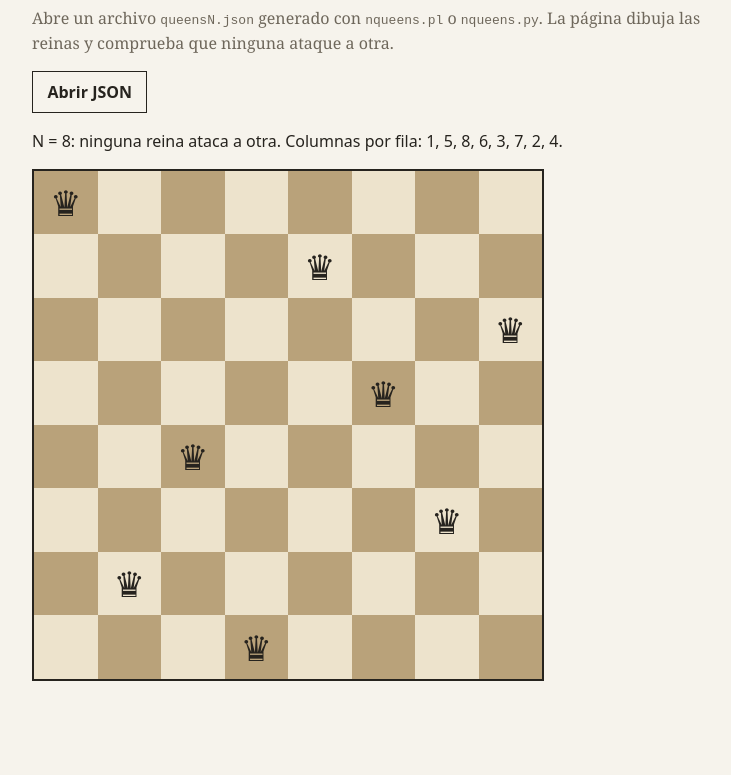
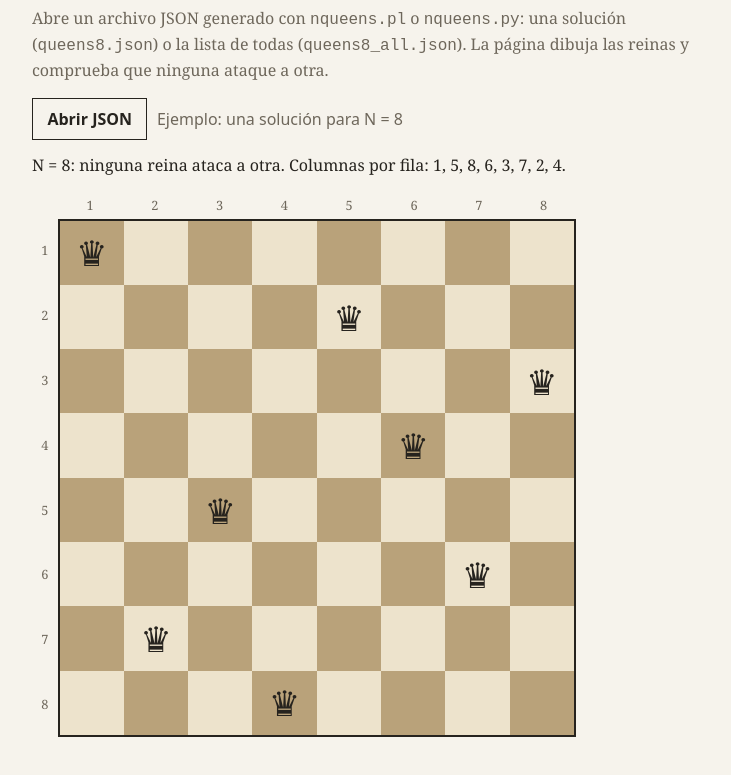
Before and after one commit to ferdiex/csp, a plain HTML site: page nreinas/ver_tablero.html in a window 1280 px wide. Shown: the part 93-868 px from the top of the page, without its empty margins (256-987 px from the left). Before the commit the page ends 822 px from the top, so only its background shows below. Drawn offline with Linux system fonts and the light colour scheme.

Commit message:
Actividad 8: visor con lista de soluciones

```diff
--- a/nreinas/ver_tablero.html
+++ b/nreinas/ver_tablero.html
@@ -5,20 +5,34 @@
 <meta name="viewport" content="width=device-width, initial-scale=1">
 <title>Ver el tablero: N reinas</title>
 <style>
-:root{ --paper:#F6F3EC; --ink:#26231E; --muted:#6E675B; --light:#EDE3CC; --dark:#B9A27A; --queen:#26231E; --bad:#B4432E; color-scheme:light; }
-@media (prefers-color-scheme: dark){ :root:not([data-theme="light"]){ --paper:#1C1A17; --ink:#EEE8DC; --muted:#A99F8C; --light:#5C5444; --dark:#3B352B; --queen:#F6F3EC; --bad:#E9826B; color-scheme:dark; } }
-:root[data-theme="dark"]{ --paper:#1C1A17; --ink:#EEE8DC; --muted:#A99F8C; --light:#5C5444; --dark:#3B352B; --queen:#F6F3EC; --bad:#E9826B; color-scheme:dark; }
+:root{ --paper:#F6F3EC; --ink:#26231E; --muted:#6E675B; --light:#EDE3CC; --dark:#B9A27A; --queen:#26231E; --bad:#B4432E; --ok:#3E6B3A; color-scheme:light; }
+@media (prefers-color-scheme: dark){ :root:not([data-theme="light"]){ --paper:#1C1A17; --ink:#EEE8DC; --muted:#A99F8C; --light:#5C5444; --dark:#3B352B; --queen:#F6F3EC; --bad:#E9826B; --ok:#9CCB8F; color-scheme:dark; } }
+:root[data-theme="dark"]{ --paper:#1C1A17; --ink:#EEE8DC; --muted:#A99F8C; --light:#5C5444; --dark:#3B352B; --queen:#F6F3EC; --bad:#E9826B; --ok:#9CCB8F; color-scheme:dark; }
 *{box-sizing:border-box}
 body{margin:0; background:var(--paper); color:var(--ink); font-family:Georgia,"Times New Roman",serif; line-height:1.5}
 main{max-width:46rem; margin:0 auto; padding:2rem 1rem 3rem}
 h1{font-weight:400; font-size:clamp(1.8rem,5vw,2.6rem); margin:0 0 .3rem}
 p{color:var(--muted); margin:0 0 1rem}
-label.file{display:inline-block; font-family:system-ui,sans-serif; font-weight:600; border:1.5px solid var(--ink); padding:.5rem .9rem; cursor:pointer}
+code{font-family:"Courier New",monospace}
+.ui{font-family:system-ui,-apple-system,"Segoe UI",sans-serif}
+label.file{display:inline-block; font-weight:600; border:1.5px solid var(--ink); padding:.5rem .9rem; cursor:pointer}
 label.file:focus-within{outline:3px solid var(--bad); outline-offset:2px}
 input[type=file]{position:absolute; opacity:0; width:1px; height:1px}
-#info{font-family:system-ui,sans-serif; margin:1rem 0}
+#fname{margin-left:.6rem; color:var(--muted)}
+#nav{display:flex; flex-wrap:wrap; align-items:center; gap:.5rem; margin:1rem 0 .3rem}
+#nav[hidden]{display:none}
+#nav button{font:inherit; font-weight:600; border:1.5px solid var(--ink); background:transparent; color:var(--ink); padding:.35rem .8rem; cursor:pointer}
+#nav button:disabled{opacity:.4; cursor:default}
+#nav input{font:inherit; width:5.5rem; padding:.3rem .4rem; border:1.5px solid var(--ink); background:transparent; color:var(--ink)}
+#nav button:focus-visible,#nav input:focus-visible{outline:3px solid var(--bad); outline-offset:2px}
+#summary{margin:.2rem 0 0; font-weight:600}
+#summary.ok{color:var(--ok)} #summary.bad{color:var(--bad)}
+#info{margin:.8rem 0 1rem}
 #info.bad{color:var(--bad)}
-.board{display:grid; width:min(100%,32rem); aspect-ratio:1; border:2px solid var(--ink)}
+.wrap{display:grid; grid-template-columns:1.6rem minmax(0,1fr); grid-template-rows:1.6rem auto; width:min(100%,34rem)}
+.cols,.rows{display:grid; color:var(--muted); font-size:.8rem; text-align:center; align-items:center}
+.cols{grid-column:2} .rows{grid-row:2}
+.board{grid-column:2; grid-row:2; display:grid; aspect-ratio:1; border:2px solid var(--ink)}
 .board div{display:flex; align-items:center; justify-content:center; font-size:var(--q); color:var(--queen)}
 .board .l{background:var(--light)} .board .d{background:var(--dark)}
 .board .x{outline:3px solid var(--bad); outline-offset:-3px}
@@ -27,37 +41,77 @@ input[type=file]{position:absolute; opacity:0; width:1px; height:1px}
 <body>
 <main>
   <h1>Ver el tablero</h1>
-  <p>Abre un archivo <code>queensN.json</code> generado con <code>nqueens.pl</code> o <code>nqueens.py</code>. La página dibuja las reinas y comprueba que ninguna ataque a otra.</p>
-  <label class="file">Abrir JSON<input type="file" id="f" accept=".json,application/json"></label>
-  <div id="info" aria-live="polite"></div>
-  <div class="board" id="b" role="img" aria-label="Tablero"></div>
+  <p>Abre un archivo JSON generado con <code>nqueens.pl</code> o <code>nqueens.py</code>: una solución (<code>queens8.json</code>) o la lista de todas (<code>queens8_all.json</code>). La página dibuja las reinas y comprueba que ninguna ataque a otra.</p>
+  <div class="ui"><label class="file">Abrir JSON<input type="file" id="f" accept=".json,application/json"></label><span id="fname">Ejemplo: una solución para N = 8</span></div>
+  <div id="nav" class="ui" hidden>
+    <button type="button" id="prev" aria-label="Solución anterior">◀ Anterior</button>
+    <label>Índice <input type="number" id="idx" min="0" value="0" inputmode="numeric"></label>
+    <span id="of"></span>
+    <button type="button" id="next" aria-label="Solución siguiente">Siguiente ▶</button>
+  </div>
+  <p id="summary" class="ui" aria-live="polite"></p>
+  <div id="info" class="ui" aria-live="polite"></div>
+  <div class="wrap"><div class="cols" id="cn"></div><div class="rows" id="rn"></div><div class="board" id="b" role="img" aria-label="Tablero"></div></div>
 </main>
 <script>
 const $ = id => document.getElementById(id);
-function draw(data) {
-  const n = data.n, cols = data.solution;
-  if (!Number.isInteger(n) || !Array.isArray(cols) || cols.length !== n) throw new Error("El archivo no tiene la forma {\"n\": N, \"solution\": [...]}");
-  const bad = new Set();
-  for (let i = 0; i < n; i++) for (let j = i + 1; j < n; j++)
-    if (cols[i] === cols[j] || Math.abs(cols[i] - cols[j]) === j - i) { bad.add(i); bad.add(j); }
+let N = 0, SOL = [], cur = 0;
+const attacks = cols => { const bad = new Set(); for (let i = 0; i < cols.length; i++) for (let j = i + 1; j < cols.length; j++) if (cols[i] === cols[j] || Math.abs(cols[i] - cols[j]) === j - i) { bad.add(i); bad.add(j); } return bad; };
+const validShape = (cols, n) => Array.isArray(cols) && cols.length === n && cols.every(c => Number.isInteger(c) && c >= 1 && c <= n);
+
+function load(data) {
+  const n = data.n;
+  const list = Array.isArray(data.solutions) ? data.solutions : (data.solution ? [data.solution] : null);
+  if (!Number.isInteger(n) || n < 1 || !list || !list.length)
+    throw new Error('se esperaba {"n": N, "solution": [...]} o {"n": N, "solutions": [[...], ...]}');
+  list.forEach((cols, k) => { if (!validShape(cols, n)) throw new Error(`la solución con índice ${k} no tiene ${n} columnas entre 1 y ${n}`); });
+  N = n; SOL = list; cur = 0;
+  const many = list.length > 1 || Array.isArray(data.solutions);
+  $("nav").hidden = !many;
+  $("idx").max = list.length - 1;
+  $("of").textContent = `de 0 a ${list.length - 1} (${list.length} ${list.length === 1 ? "solución" : "soluciones"})`;
+  const invalid = list.filter(c => attacks(c).size).length;
+  const distinct = new Set(list.map(c => c.join(","))).size;
+  const s = $("summary");
+  if (many) {
+    s.className = invalid || distinct < list.length ? "bad" : "ok";
+    s.textContent = `${list.length} soluciones: ${list.length - invalid} válidas` + (invalid ? `, ${invalid} con reinas que se atacan` : "") + (distinct < list.length ? `, ${list.length - distinct} repetidas` : ", ninguna repetida") + ".";
+  } else { s.textContent = ""; s.className = ""; }
+  show(0);
+}
+
+function show(k) {
+  cur = Math.max(0, Math.min(SOL.length - 1, k));
+  $("idx").value = cur; $("prev").disabled = cur === 0; $("next").disabled = cur === SOL.length - 1;
+  const cols = SOL[cur], n = N, bad = attacks(cols);
   const b = $("b"); b.innerHTML = ""; b.style.gridTemplateColumns = `repeat(${n}, 1fr)`;
   b.style.setProperty("--q", `min(${Math.floor(28 / n * 1.6 * 10) / 10}rem, 2.2rem)`);
   b.setAttribute("aria-label", `Tablero de ${n} por ${n}, reinas en las columnas ${cols.join(", ")}`);
+  $("cn").style.gridTemplateColumns = `repeat(${n}, 1fr)`; $("rn").style.gridTemplateRows = `repeat(${n}, 1fr)`;
+  $("cn").innerHTML = Array.from({ length: n }, (_, i) => `<span>${i + 1}</span>`).join("");
+  $("rn").innerHTML = Array.from({ length: n }, (_, i) => `<span>${i + 1}</span>`).join("");
   for (let r = 0; r < n; r++) for (let c = 1; c <= n; c++) {
     const d = document.createElement("div");
     d.className = ((r + c) % 2 ? "d" : "l") + (cols[r] === c && bad.has(r) ? " x" : "");
     if (cols[r] === c) d.textContent = "♛";
     b.appendChild(d);
   }
+  const head = SOL.length > 1 ? `Índice ${cur}. ` : "";
   $("info").className = bad.size ? "bad" : "";
-  $("info").textContent = bad.size ? `N = ${n}: hay reinas que se atacan (marcadas).` : `N = ${n}: ninguna reina ataca a otra. Columnas por fila: ${cols.join(", ")}.`;
+  $("info").textContent = head + (bad.size ? `N = ${n}: hay reinas que se atacan (marcadas). Columnas por fila: ${cols.join(", ")}.` : `N = ${n}: ninguna reina ataca a otra. Columnas por fila: ${cols.join(", ")}.`);
 }
+
 $("f").addEventListener("change", async e => {
   const file = e.target.files[0]; if (!file) return;
-  try { draw(JSON.parse(await file.text())); }
-  catch (err) { $("info").className = "bad"; $("info").textContent = "No se pudo leer: " + err.message; $("b").innerHTML = ""; }
+  $("fname").textContent = file.name;
+  try { load(JSON.parse(await file.text())); }
+  catch (err) { $("nav").hidden = true; $("summary").textContent = ""; $("info").className = "bad"; $("info").textContent = "No se pudo leer: " + err.message; $("b").innerHTML = ""; $("cn").innerHTML = ""; $("rn").innerHTML = ""; }
 });
-draw({ n: 8, solution: [1, 5, 8, 6, 3, 7, 2, 4] });
+$("prev").addEventListener("click", () => show(cur - 1));
+$("next").addEventListener("click", () => show(cur + 1));
+$("idx").addEventListener("change", () => show(parseInt($("idx").value, 10) || 0));
+document.addEventListener("keydown", e => { if ($("nav").hidden || e.target.tagName === "INPUT") return; if (e.key === "ArrowLeft") show(cur - 1); if (e.key === "ArrowRight") show(cur + 1); });
+load({ n: 8, solution: [1, 5, 8, 6, 3, 7, 2, 4] });
 </script>
 </body>
 </html>
```
Also changed, not shown: 2 other files.
